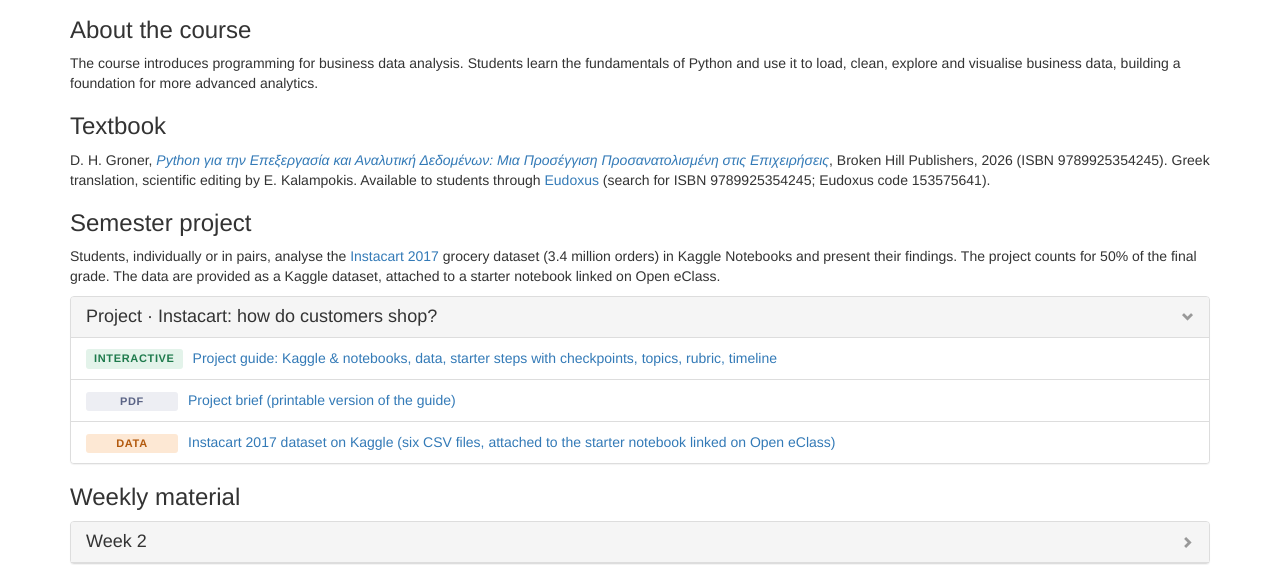
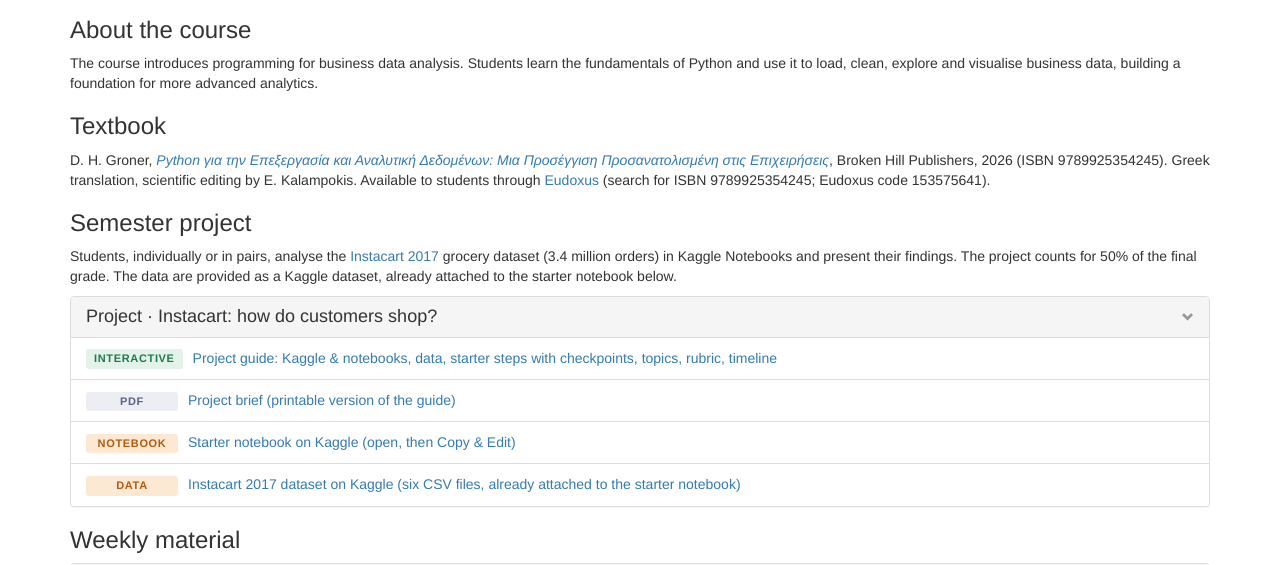
Before and after one commit to kalampokis/kalampokis.github.io, a plain HTML site: page courses/business-analytics-programming.html in a window 1280 px wide. Shown: the part 206-771 px from the top of the page. Drawn offline with Linux system fonts and the light colour scheme.

Commit message:
Project: link the Kaggle starter notebook and instructor username
- CONFIG.starter -> kaggle.com/code/evangeloskalampokis/starter-notebook
- CONFIG.kaggleUser -> evangeloskalampokis (used in the submission step)
- Course page: starter notebook link added to the project panel; PDF regenerated

Co-Authored-By: Claude Fable 5.1 <noreply@anthropic.com>
Claude-Session: https://claude.ai/code/session_01Y12eLkw4P9iJefg75ujKSw

```diff
--- a/courses/business-analytics-programming.html
+++ b/courses/business-analytics-programming.html
@@ -75,13 +75,14 @@
                     <p>D. H. Groner, <i><a target="_blank" href="https://www.brokenhill.com.cy/ell/product/Python-gia-tin-Epeksergasia-kai-Analytiki-Dedomenon.-Mia-Proseggi">Python για την Επεξεργασία και Αναλυτική Δεδομένων: Μια Προσέγγιση Προσανατολισμένη στις Επιχειρήσεις</a></i>, Broken Hill Publishers, 2026 (ISBN 9789925354245). Greek translation, scientific editing by E. Kalampokis. Available to students through <a target="_blank" href="https://service.eudoxus.gr/search/">Eudoxus</a> (search for ISBN 9789925354245; Eudoxus code 153575641).</p>
 
                     <h3>Semester project</h3>
-                    <p>Students, individually or in pairs, analyse the <a target="_blank" rel="noopener" href="https://www.instacart.com/datasets/grocery-shopping-2017">Instacart 2017</a> grocery dataset (3.4 million orders) in Kaggle Notebooks and present their findings. The project counts for 50% of the final grade. The data are provided as a Kaggle dataset, attached to a starter notebook linked on Open eClass.</p>
+                    <p>Students, individually or in pairs, analyse the <a target="_blank" rel="noopener" href="https://www.instacart.com/datasets/grocery-shopping-2017">Instacart 2017</a> grocery dataset (3.4 million orders) in Kaggle Notebooks and present their findings. The project counts for 50% of the final grade. The data are provided as a Kaggle dataset, already attached to the starter notebook below.</p>
                     <div class="panel panel-default">
                         <div class="panel-heading"><a class="week-toggle" data-toggle="collapse" href="#project"><h4>Project &middot; Instacart: how do customers shop?</h4></a></div>
                         <ul id="project" class="list-group collapse in">
                             <li class="list-group-item"><a href="../bap/Project/Instacart.html" target="_blank" rel="noopener"><span class="mat-tag interactive">Interactive</span>Project guide: Kaggle &amp; notebooks, data, starter steps with checkpoints, topics, rubric, timeline</a></li>
                             <li class="list-group-item"><a href="../bap/Project/BAP_2026_Project_Instacart.pdf" target="_blank" rel="noopener"><span class="mat-tag reading">PDF</span>Project brief (printable version of the guide)</a></li>
-                            <li class="list-group-item"><a href="https://www.kaggle.com/datasets/psparks/instacart-market-basket-analysis" target="_blank" rel="noopener"><span class="mat-tag notebook">Data</span>Instacart 2017 dataset on Kaggle (six CSV files, attached to the starter notebook linked on Open eClass)</a></li>
+                            <li class="list-group-item"><a href="https://www.kaggle.com/code/evangeloskalampokis/starter-notebook" target="_blank" rel="noopener"><span class="mat-tag notebook">Notebook</span>Starter notebook on Kaggle (open, then Copy &amp; Edit)</a></li>
+                            <li class="list-group-item"><a href="https://www.kaggle.com/datasets/psparks/instacart-market-basket-analysis" target="_blank" rel="noopener"><span class="mat-tag notebook">Data</span>Instacart 2017 dataset on Kaggle (six CSV files, already attached to the starter notebook)</a></li>
                         </ul>
                     </div>
 
```
Also changed, not shown: bap/Project/Instacart.html (+2 -2 lines), 1 other file.
